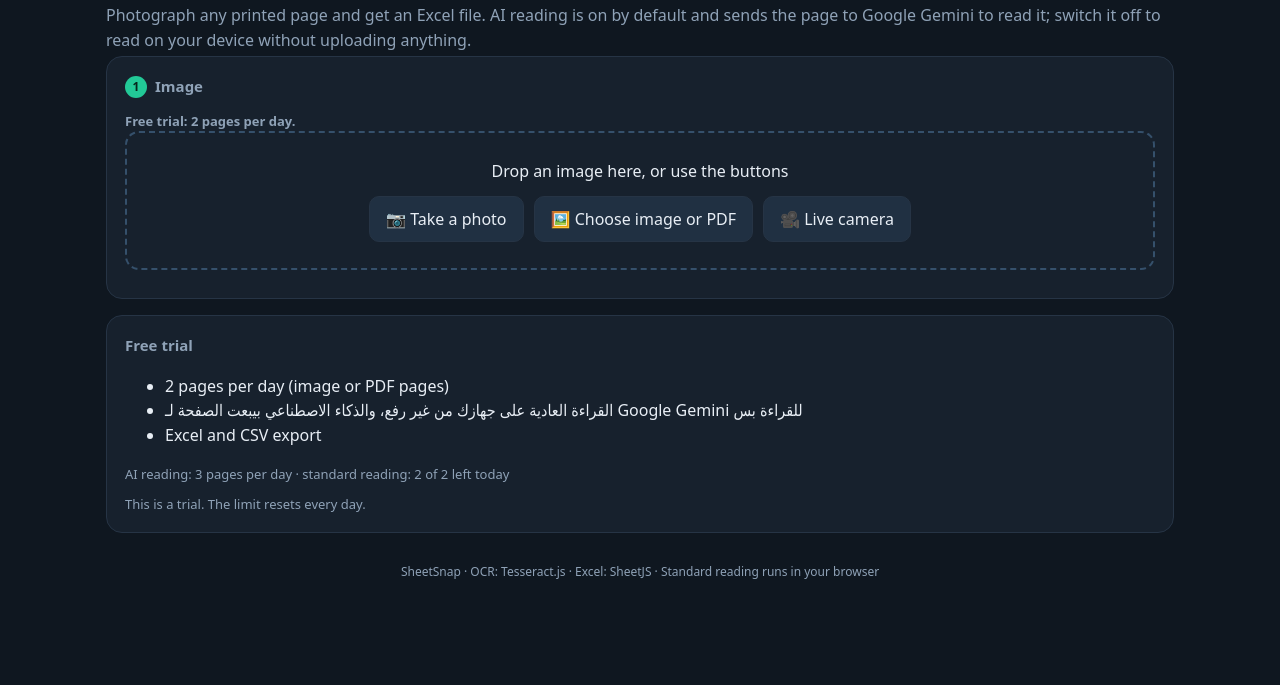
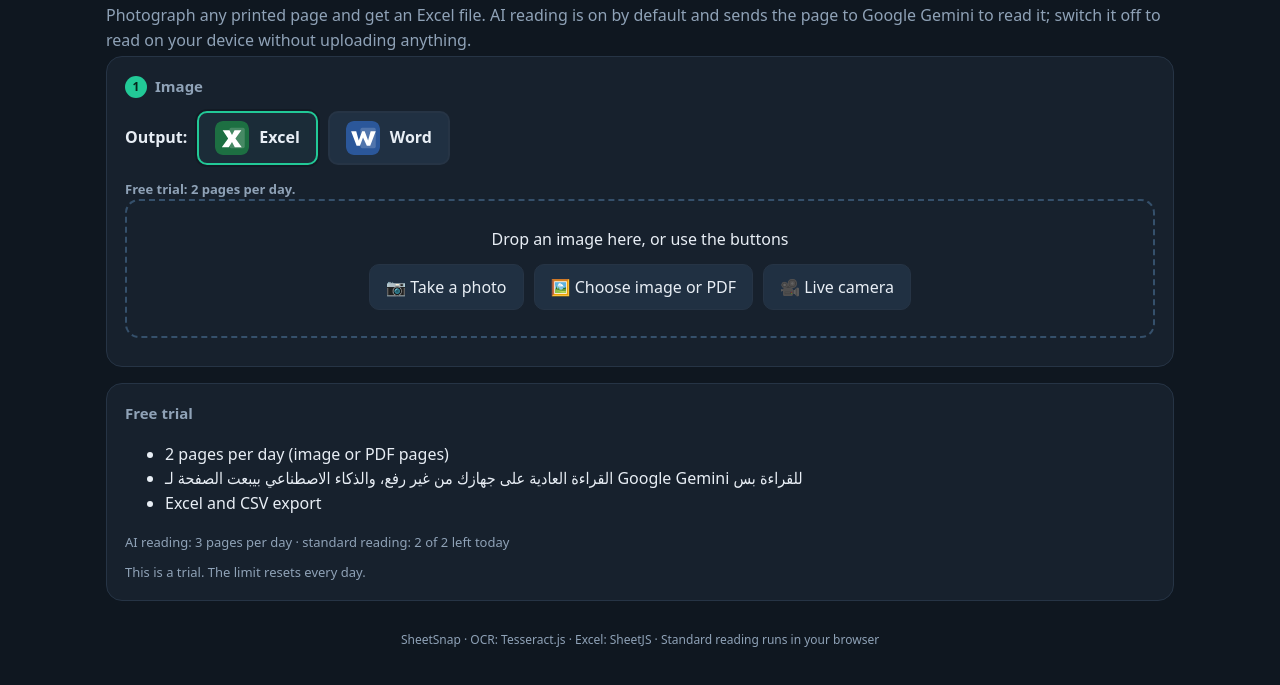
Before and after one commit to abdalhamedrida5-hue/sheetsnap, a plain HTML site: page index.html in a window 1280 px wide. Shown: the part 77-762 px from the top of the page. Drawn offline with nearby package versions, Linux system fonts and the light colour scheme.

Commit message:
Update index.html

```diff
--- a/index.html
+++ b/index.html
@@ -25,6 +25,15 @@ button,.btn{font:inherit;cursor:pointer;border:1px solid var(--line);background:
 button:hover,.btn:hover{border-color:#456583}
 button.pri{background:var(--ac);border-color:var(--ac);color:#06251c;font-weight:700}
 button.pri:hover{background:var(--ac2)}
+.fi{width:26px;height:26px;flex:none;border-radius:6px}
+.fmt{display:flex;flex-wrap:wrap;align-items:center;gap:10px;margin:4px 0 14px}
+.fmtl{font-weight:700}
+.fmtb{padding:8px 16px;gap:10px;font-weight:700;border:2px solid var(--line);font-size:16px}
+.fmtb .fi{width:34px;height:34px;border-radius:8px}
+.fmtb.on{border-color:var(--ac);background:#1b2c38;box-shadow:0 0 0 2px rgba(0,0,0,.2)}
+#fmtW.on{border-color:#4f8de0}
+#dl.hl,#dlw.hl{outline:3px solid #fff;outline-offset:2px;order:-1}
+#dl:not(.hl),#dlw:not(.hl){background:#203042;border-color:var(--line);color:var(--tx);font-weight:400}
 button:disabled{opacity:.5;cursor:not-allowed}
 .small{padding:6px 10px;font-size:13px;border-radius:8px}
 input[type=file]{display:none}
@@ -72,6 +81,11 @@ footer{color:var(--mute);font-size:12px;text-align:center;margin-top:30px}
 
 <div class="card">
   <h2><span class="num">1</span> الصورة</h2>
+  <div class="fmt" id="fmtBox">
+    <span class="fmtl">عاوز الناتج:</span>
+    <button type="button" class="fmtb on" id="fmtX" aria-pressed="true"><svg class="fi" viewBox="0 0 40 40" aria-hidden="true"><rect width="40" height="40" rx="8" fill="#1d6f42"/><rect x="17" y="8" width="18" height="24" rx="2" fill="#fff" opacity=".18"/><path d="M9 11h8l3 5.5 3-5.5h8l-7 9.5 7.5 10.5h-8.2L20 24.8 16.2 31H8l7.5-10.5z" fill="#fff"/></svg><span>Excel</span></button>
+    <button type="button" class="fmtb" id="fmtW" aria-pressed="false"><svg class="fi" viewBox="0 0 40 40" aria-hidden="true"><rect width="40" height="40" rx="8" fill="#2b579a"/><rect x="17" y="8" width="18" height="24" rx="2" fill="#fff" opacity=".18"/><path d="M6 12h6l3 11 4-11h3l4 11 3-11h6l-6.5 17h-4L20 19.5 16.5 29h-4z" fill="#fff"/></svg><span>Word</span></button>
+  </div>
   <div class="hint" id="trialBanner" style="font-weight:700">نسخة تجريبية: صفحتين مجانًا في اليوم.</div>
   <div class="drop" id="drop">
     <div>اسحب صورة هنا، أو اختار من الأزرار</div>
@@ -134,8 +148,8 @@ footer{color:var(--mute);font-size:12px;text-align:center;margin-top:30px}
   <div class="tablewrap"><table id="tbl"></table></div>
   <div class="hint">اضغط على أي خلية وعدّلها. "ادمج الصف" بيشتغل على آخر خلية اخترتها.</div>
   <div class="btns" style="justify-content:flex-start;margin-top:14px">
-    <button class="pri" id="dl" type="button">⬇️ نزّل Excel (.xlsx)</button>
-    <button class="pri" id="dlw" type="button">⬇️ نزّل Word (.docx)</button>
+    <button class="pri" id="dl" type="button"><svg class="fi" viewBox="0 0 40 40" aria-hidden="true"><rect width="40" height="40" rx="8" fill="#1d6f42"/><rect x="17" y="8" width="18" height="24" rx="2" fill="#fff" opacity=".18"/><path d="M9 11h8l3 5.5 3-5.5h8l-7 9.5 7.5 10.5h-8.2L20 24.8 16.2 31H8l7.5-10.5z" fill="#fff"/></svg><span>⬇️ نزّل Excel (.xlsx)</span></button>
+    <button class="pri" id="dlw" type="button"><svg class="fi" viewBox="0 0 40 40" aria-hidden="true"><rect width="40" height="40" rx="8" fill="#2b579a"/><rect x="17" y="8" width="18" height="24" rx="2" fill="#fff" opacity=".18"/><path d="M6 12h6l3 11 4-11h3l4 11 3-11h6l-6.5 17h-4L20 19.5 16.5 29h-4z" fill="#fff"/></svg><span>⬇️ نزّل Word (.docx)</span></button>
     <button id="csv" type="button">نزّل CSV</button>
     <button id="copy" type="button">انسخ للحافظة</button>
   </div>
@@ -839,6 +853,11 @@ async function buildDocx(){
   return await z.generateAsync({type:'uint8array',compression:'DEFLATE'});
 }
 window.__buildDocx=buildDocx;
+let outFmt='x';try{outFmt=localStorage.getItem('ss_out')==='w'?'w':'x'}catch(e){}
+function setFmt(f){outFmt=f;try{localStorage.setItem('ss_out',f)}catch(e){}
+  [['fmtX','x'],['fmtW','w']].forEach(([id,k])=>{const b=$(id);b.classList.toggle('on',f===k);b.setAttribute('aria-pressed',f===k?'true':'false')});
+  $('dl').classList.toggle('hl',f==='x');$('dlw').classList.toggle('hl',f==='w')}
+$('fmtX').onclick=()=>setFmt('x');$('fmtW').onclick=()=>setFmt('w');setFmt(outFmt);
 $('dlw').onclick=async()=>{const out=await buildDocx();saveBlob(new Blob([out],{type:'application/vnd.openxmlformats-officedocument.wordprocessingml.document'}),`scan-${stamp()}.docx`)};
 
 $('dl').onclick=async()=>{const out=await buildXlsx();saveBlob(new Blob([out],{type:'application/vnd.openxmlformats-officedocument.spreadsheetml.sheet'}),`scan-${stamp()}.xlsx`)};
@@ -862,7 +881,7 @@ const EN={"الصورة":"Image","اسحب صورة هنا، أو اختار م
 "راجع وعدّل وصدّر":"Review, edit, export","حساسية الأعمدة":"Column sensitivity","الورقة من اليمين لليسار":"Paper is right-to-left","حوّل الأرقام لأرقام فعلية":"Convert numbers to real numbers","شكل الأرقام:":"Digits:","1 2 3 (إنجليزي)":"1 2 3 (Western)","١ ٢ ٣ (عربي)":"١ ٢ ٣ (Arabic-Indic)",
 "+ صف":"+ Row","+ عمود":"+ Column","− آخر صف":"− Last row","− آخر عمود":"− Last column","ادمج الصف مع اللي فوقه":"Merge row into the one above",
 "اضغط على أي خلية وعدّلها. \"ادمج الصف\" بيشتغل على آخر خلية اخترتها.":"Click any cell to edit. \"Merge row\" works on the row of the last cell you selected.",
-"⬇️ نزّل Excel (.xlsx)":"⬇️ Download Excel (.xlsx)","⬇️ نزّل Word (.docx)":"⬇️ Download Word (.docx)","نزّل CSV":"Download CSV","انسخ للحافظة":"Copy to clipboard","النص الخام اللي اتقرأ":"Raw text that was read",
+"عاوز الناتج:":"Output:","⬇️ نزّل Excel (.xlsx)":"⬇️ Download Excel (.xlsx)","⬇️ نزّل Word (.docx)":"⬇️ Download Word (.docx)","نزّل CSV":"Download CSV","انسخ للحافظة":"Copy to clipboard","النص الخام اللي اتقرأ":"Raw text that was read",
 "في مصر بالجنيه: 149 جنيه / شهر أو 1,199 جنيه / سنة (اشتراك بالكارت). ولو هتدفع بمحفظة موبايل أو كاش: باقة مدفوعة مقدمًا بنفس السعر بدون تجديد تلقائي.":"In Egypt, in EGP: 149 EGP / month or 1,199 EGP / year (card subscription). Paying by mobile wallet or cash: prepaid pass at the same price, no auto-renewal.",
 "جنيه / شهر":"EGP / month","أو 1,199 جنيه في السنة (اشتراك بالكارت). لو هتدفع بمحفظة موبايل أو كاش: باقة مدفوعة مقدمًا بنفس السعر بدون تجديد تلقائي.":"or 1,199 EGP per year (card subscription). Paying by mobile wallet or cash: prepaid pass at the same price, no auto-renewal.",
 "نسخة تجريبية مجانية":"Free trial","تنبيه: في وضع الذكاء الاصطناعي الصورة بتتبعت لـ Google Gemini (مفتاح تجريبي غير مدفوع). استخدم ملفات تجريبية بس، مش فواتير أو مستندات حقيقية.":"Notice: in AI mode the image is uploaded to Google Gemini (unpaid test key). Use sample files only, no real invoices or documents.","نسخة تجريبية: صفحتين مجانًا في اليوم.":"Free trial: 2 pages per day.","صفحتين في اليوم (صورة أو صفحات PDF)":"2 pages per day (image or PDF pages)","القراءة العادية على جهازك والصورة ما بتتبعتش لأي سيرفر":"Standard reading happens on your device; AI reading uploads the page to Google Gemini","دي نسخة تجريبية. الحد بيتجدد كل يوم.":"This is a trial. The limit resets every day.","5 صفحات في اليوم (صورة أو PDF حتى 10 صفحات في المرة)":"5 pages per day (image or PDF, up to 10 pages per run)","قراءة عربي وإنجليزي على جهازك":"Arabic and English reading on your device","تنزيل Excel وCSV":"Excel and CSV export",
```
